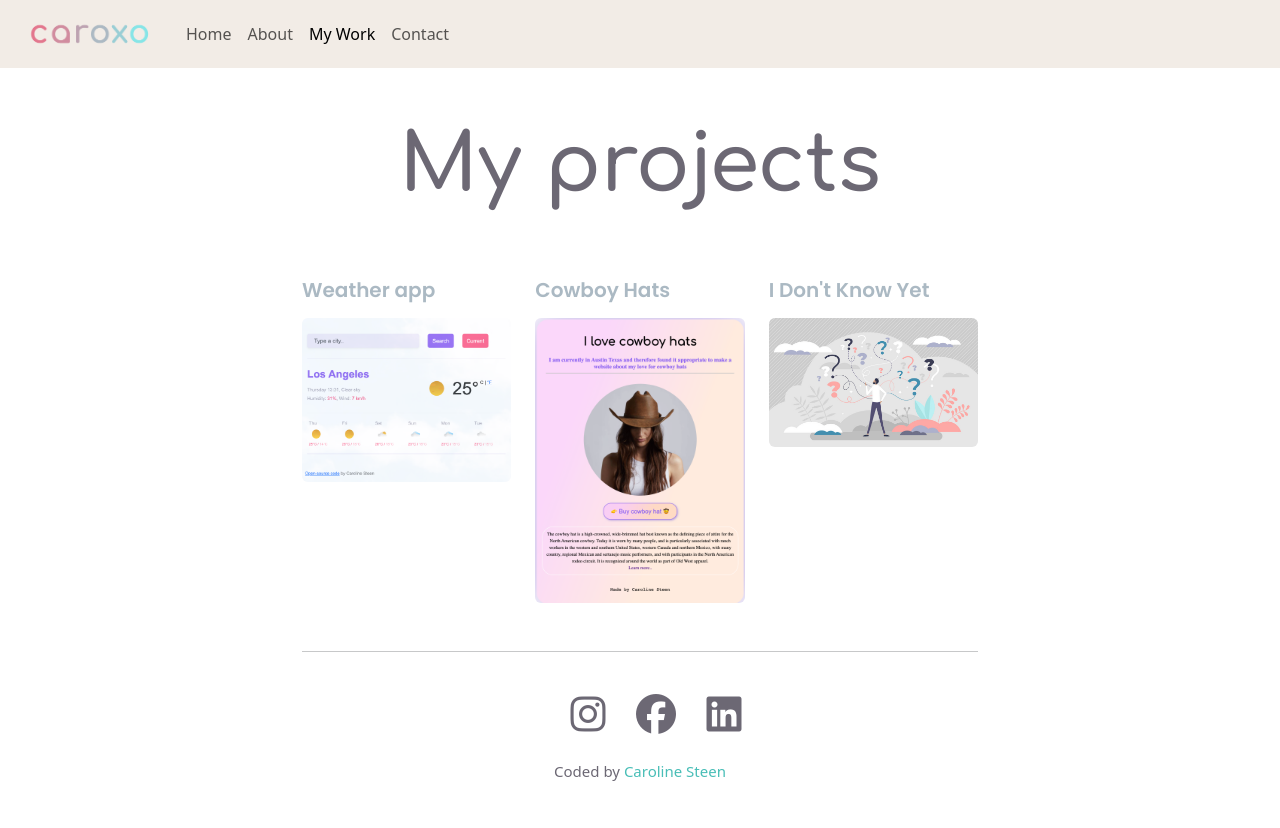
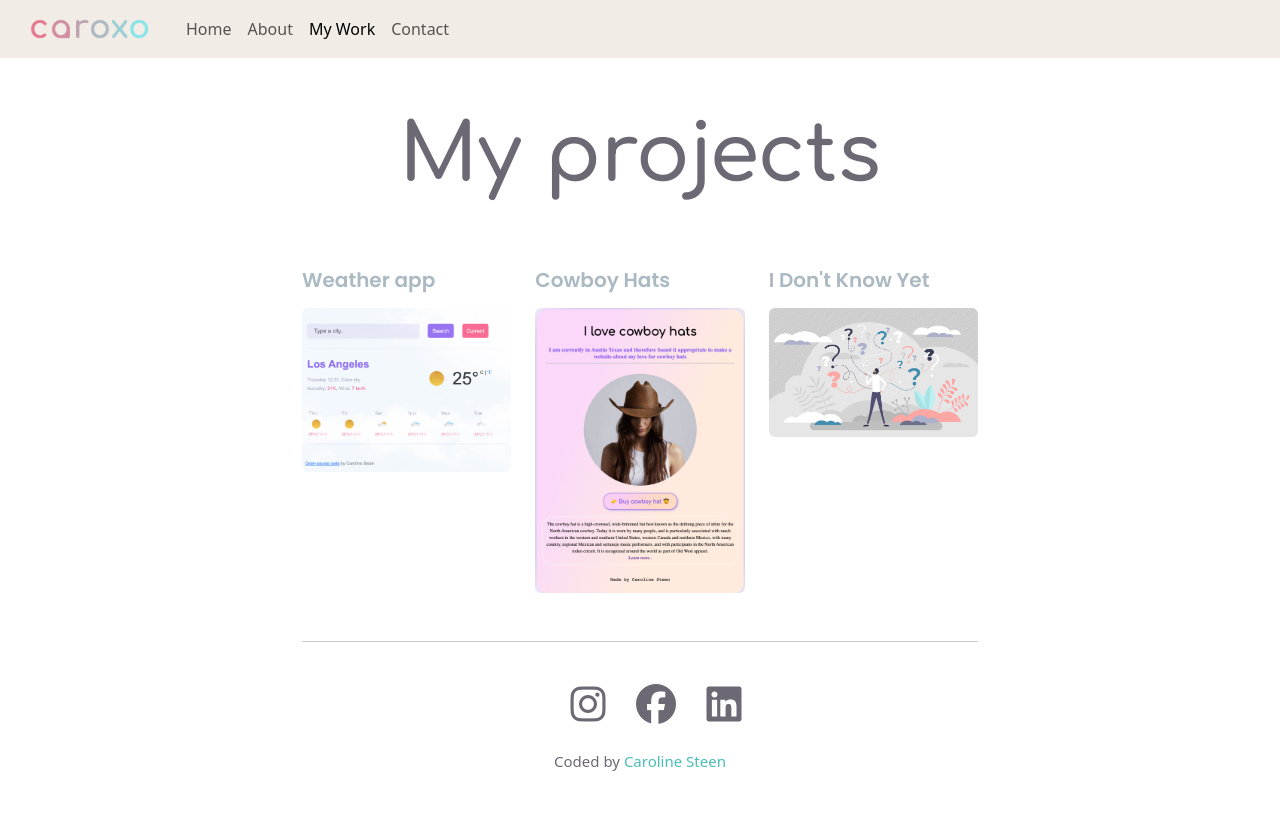
Before and after one commit to carolinesteen/portfolio-project, a plain HTML site: page myWork.html in a window 1280 px wide. Drawn offline with nearby package versions, Linux system fonts and the light colour scheme; a web font is replaced by a local one.

Commit message:
Fixing nav bar

```diff
--- a/myWork.html
+++ b/myWork.html
@@ -33,11 +33,12 @@
     <link href="/src/styles.css" rel="stylesheet" type="text/css" />
   </head>
   <body>
-    <nav class="navbar navbar-expand-lg navbar-light bg-light">
+    <nav class="navbar navbar-expand-sm navbar-light bg-light">
       <div class="container-fluid">
-        <a class="navbar-brand" href="#"
-          ><span><img class="nav-logo" src="/images/logo.png" alt="" /></span
-        ></a>
+        <span
+          ><a class="navbar-brand" href="/index.html">
+            <img class="nav-logo" src="/images/logo.png" alt="" /></a
+        ></span>
         <button
           class="navbar-toggler"
           type="button"
--- a/src/styles.css
+++ b/src/styles.css
@@ -160,7 +160,6 @@ p {
   border-radius: 30px;
   padding: 50px 30px;
   justify-content: center;
-  width: fit-content;
 }
 
 /* -------------------- MEDIA QUIRY --------------------  */
@@ -169,7 +168,7 @@ p {
     font-size: 50px;
   }
   .heading {
-    padding: 0 5px;
+    padding: 50px 5px;
   }
   .heading h1 {
     font-size: 50px;
```
Also changed, not shown: about.html (+2 -2 lines), contact.html (+2 -2 lines), index.html (+3 -3 lines).
